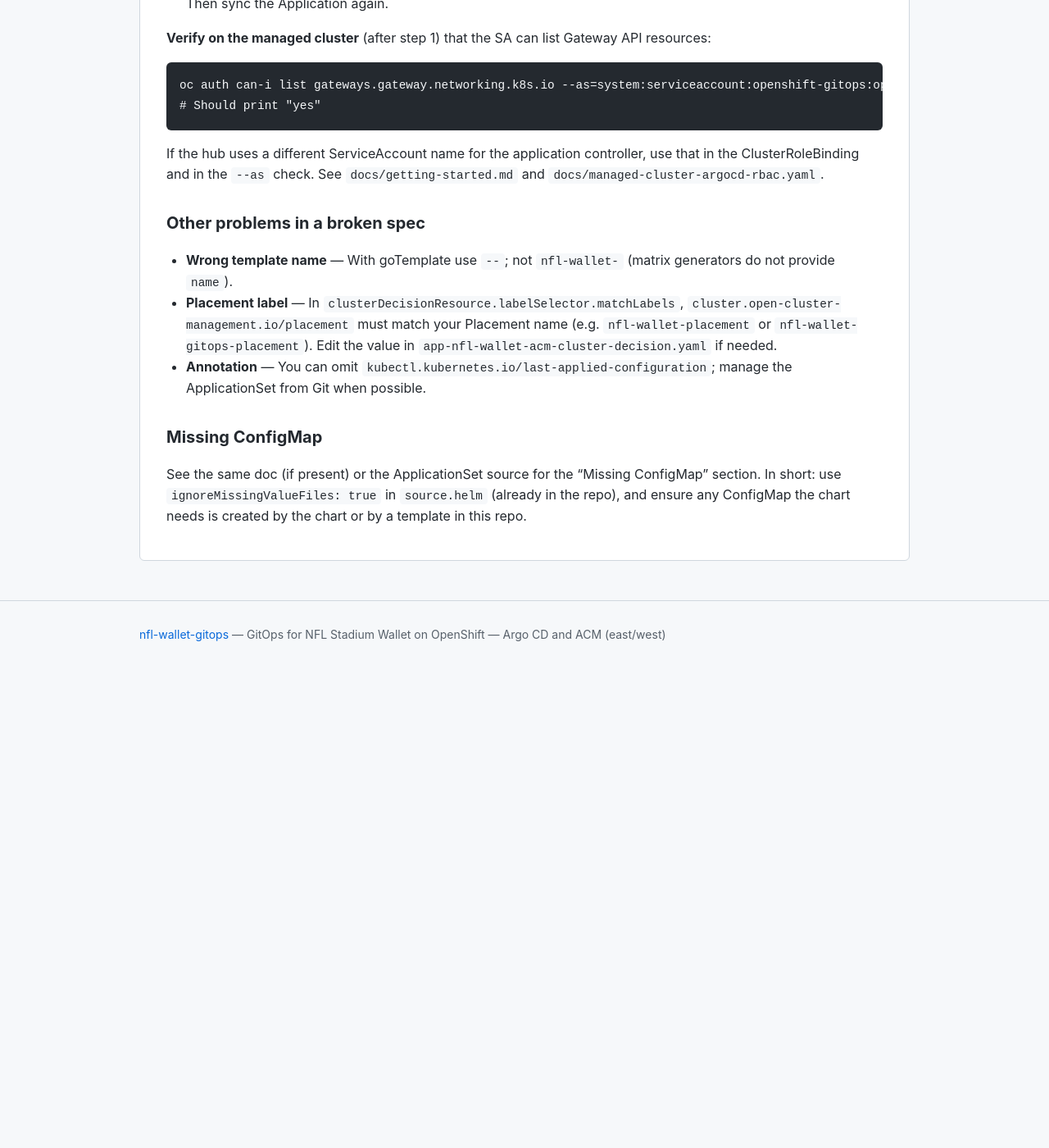
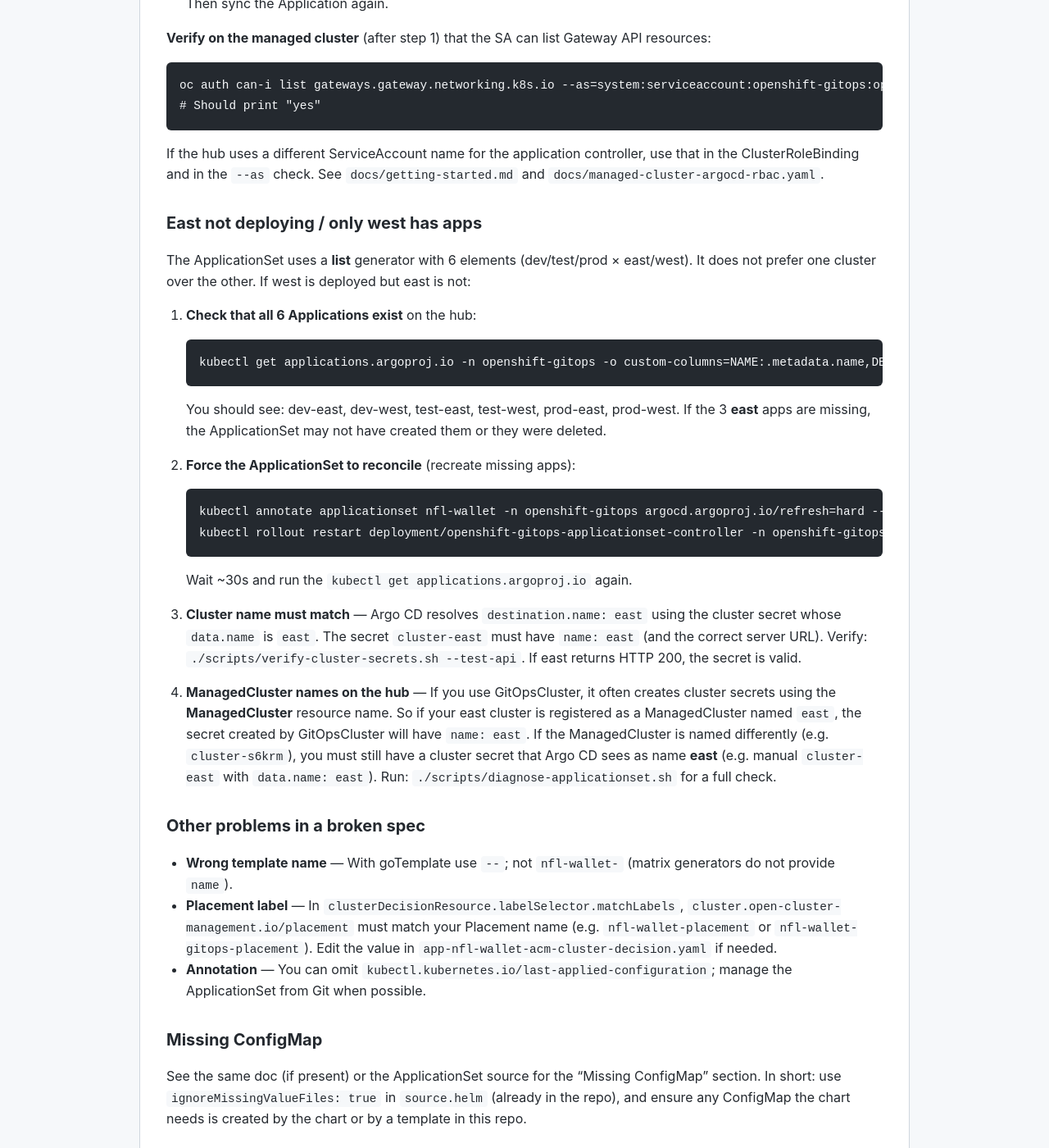
Before and after one commit to maximilianoPizarro/nfl-wallet-gitops, a Jekyll site: the page built from docs/argocd-applicationset-fix.md, in a window 1280 px wide and 1400 px high, scrolled down 6297 px. Shown: the whole window at 82% size. Built offline with Jekyll 4.4.1, drawn with Linux system fonts in a browser that asks for light colours; our own code applies the rules of GitHub Pages for plain Markdown files; before the commit the page ends 7112 px from its top, so only the background shows below that.

Commit message:
diff authpolicy

````diff
--- a/app-nfl-wallet-acm.yaml
+++ b/app-nfl-wallet-acm.yaml
@@ -294,6 +294,7 @@ spec:
         velero.io/exclude-from-backup: "true"
         app.kubernetes.io/part-of: application-lifecycle
         app.kubernetes.io/managed-by: argocd
+        argocd.argoproj.io/application-set-name: nfl-wallet
         apps.open-cluster-management.io/cluster-set: global
         cluster.open-cluster-management.io/placement: "{{placementName}}"
     spec:
--- a/docs/argocd-applicationset-fix.md
+++ b/docs/argocd-applicationset-fix.md
@@ -223,6 +223,27 @@ oc auth can-i list gateways.gateway.networking.k8s.io --as=system:serviceaccount
 
 If the hub uses a different ServiceAccount name for the application controller, use that in the ClusterRoleBinding and in the `--as` check. See `docs/getting-started.md` and `docs/managed-cluster-argocd-rbac.yaml`.
 
+## East not deploying / only west has apps
+
+The ApplicationSet uses a **list** generator with 6 elements (dev/test/prod × east/west). It does not prefer one cluster over the other. If west is deployed but east is not:
+
+1. **Check that all 6 Applications exist** on the hub:
+   ```bash
+   kubectl get applications.argoproj.io -n openshift-gitops -o custom-columns=NAME:.metadata.name,DESTINATION:.spec.destination.name,SYNC:.status.sync.status
+   ```
+   You should see: dev-east, dev-west, test-east, test-west, prod-east, prod-west. If the 3 **east** apps are missing, the ApplicationSet may not have created them or they were deleted.
+
+2. **Force the ApplicationSet to reconcile** (recreate missing apps):
+   ```bash
+   kubectl annotate applicationset nfl-wallet -n openshift-gitops argocd.argoproj.io/refresh=hard --overwrite
+   kubectl rollout restart deployment/openshift-gitops-applicationset-controller -n openshift-gitops
+   ```
+   Wait ~30s and run the `kubectl get applications.argoproj.io` again.
+
+3. **Cluster name must match** — Argo CD resolves `destination.name: east` using the cluster secret whose `data.name` is `east`. The secret `cluster-east` must have `name: east` (and the correct server URL). Verify: `./scripts/verify-cluster-secrets.sh --test-api`. If east returns HTTP 200, the secret is valid.
+
+4. **ManagedCluster names on the hub** — If you use GitOpsCluster, it often creates cluster secrets using the **ManagedCluster** resource name. So if your east cluster is registered as a ManagedCluster named `east`, the secret created by GitOpsCluster will have `name: east`. If the ManagedCluster is named differently (e.g. `cluster-s6krm`), you must still have a cluster secret that Argo CD sees as name **east** (e.g. manual `cluster-east` with `data.name: east`). Run: `./scripts/diagnose-applicationset.sh` for a full check.
+
 ## Other problems in a broken spec
 
 - **Wrong template name** — With goTemplate use `{{.appName}}-{{.namespace}}-{{.clusterName}}`; not `nfl-wallet-{{name}}` (matrix generators do not provide `name`).
--- a/nfl-wallet-prod/templates/auth-policy.yaml
+++ b/nfl-wallet-prod/templates/auth-policy.yaml
@@ -18,7 +18,6 @@ spec:
     group: gateway.networking.k8s.io
     kind: Gateway
     name: {{ default "nfl-wallet-gateway" (index .Values "nfl-wallet").gatewayPolicyGatewayName }}
-    namespace: {{ .Release.Namespace }}
   rules:
     authentication:
       "api-key":
--- a/nfl-wallet-prod/templates/bluegreen-httproute.yaml
+++ b/nfl-wallet-prod/templates/bluegreen-httproute.yaml
@@ -19,7 +19,6 @@ spec:
     - group: gateway.networking.k8s.io
       kind: Gateway
       name: {{ default "nfl-wallet-gateway" (index .Values "nfl-wallet").gatewayPolicyGatewayName }}
-      namespace: {{ .Release.Namespace }}
   # Use a dedicated canary hostname (e.g. nfl-wallet-canary.apps...) so this route does not override the main prod route.
   hostnames:
     - {{ required "nfl-wallet.blueGreen.hostname is required when blueGreen.enabled is true" (index .Values "nfl-wallet").blueGreen.hostname | quote }}
--- a/nfl-wallet-test/templates/auth-policy.yaml
+++ b/nfl-wallet-test/templates/auth-policy.yaml
@@ -18,7 +18,6 @@ spec:
     group: gateway.networking.k8s.io
     kind: Gateway
     name: {{ default "nfl-wallet-gateway" (index .Values "nfl-wallet").gatewayPolicyGatewayName }}
-    namespace: {{ .Release.Namespace }}
   rules:
     authentication:
       "api-key":
````
Also changed, not shown: docs/argocd-cluster-secrets-manual.yaml (+14 -6 lines), scripts/README.md, 5 other files.
